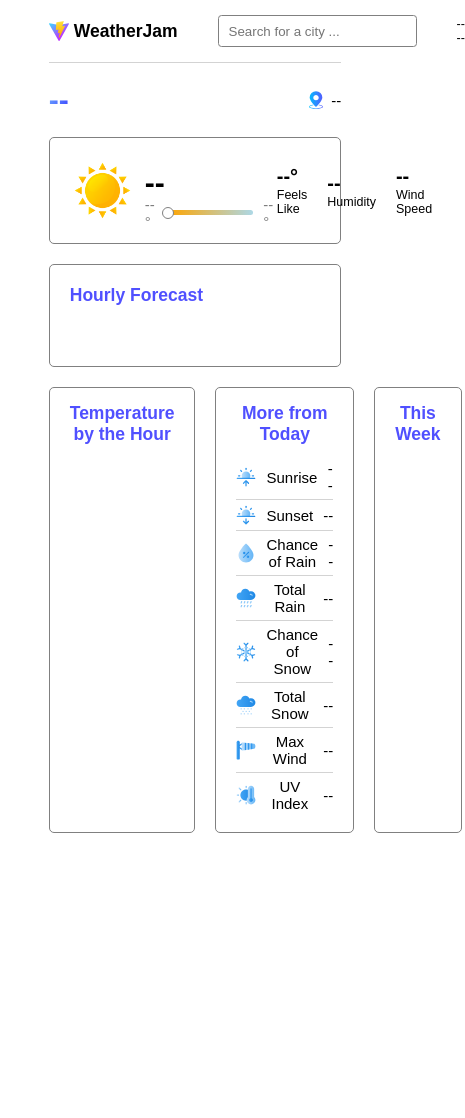
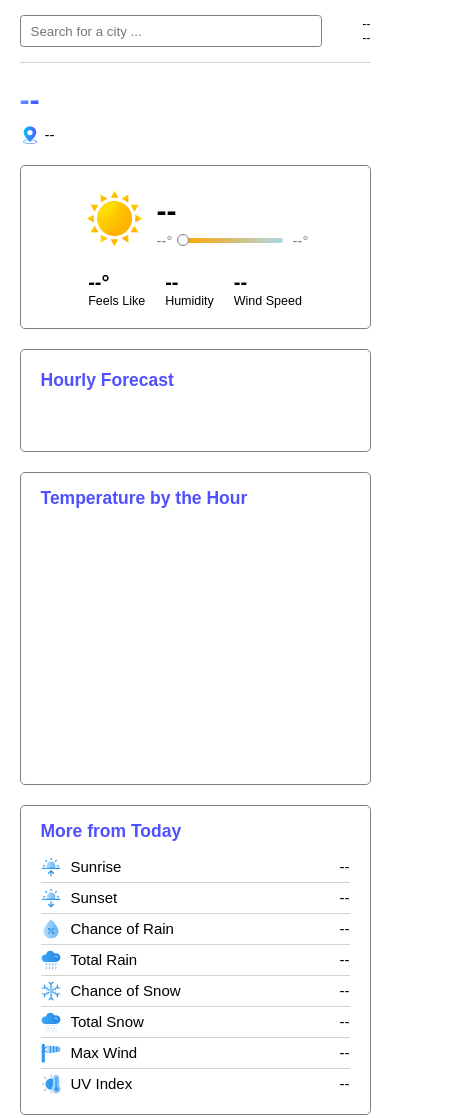
Before and after one commit to vpat28/WeatherJam, a website built with Vite: page index.html in a window 390 px wide. Shown: the top 1118 px of the page, 465 px wide, since content can reach past the window. Before the commit the page ends 853 px from the top, so only its background shows below. Built offline with nearby package versions, Linux system fonts and the light colour scheme; no server answers.

Commit message:
mobile responsiveness

```diff
--- a/src/main.js
+++ b/src/main.js
@@ -250,7 +250,7 @@ const populateMoreStats = (data) => {
     chanceRain.textContent = data.forecast.forecastday[0].day.daily_chance_of_rain + "%";
     totalRain.textContent = data.forecast.forecastday[0].day.totalprecip_in + " in.";
     chanceSnow.textContent = data.forecast.forecastday[0].day.daily_chance_of_snow + "%";
-    totalSnow.textContent = (data.forecast.forecastday[0].day.totalsnow_cm / 2.54) + " in.";
+    totalSnow.textContent = Math.round((data.forecast.forecastday[0].day.totalsnow_cm / 2.54) * 100) / 100 + " in";
     maxWind.textContent = data.forecast.forecastday[0].day.maxwind_mph + " mph";
     uvIndex.textContent = data.forecast.forecastday[0].day.uv;
 }
--- a/src/style.css
+++ b/src/style.css
@@ -482,3 +482,27 @@ p { font-size: 1.5rem; }
   max-height: 300px; /* Optional: Set a maximum height */
   margin: auto; /* Center the chart vertically */
 }
+
+
+/* ----------------------------------------------------------------------- */
+
+/* TABLET SIZING */
+@media (max-width: 992px) {
+  #main { width: 90%; }
+
+  .nav-logo { display: none; }
+
+  .header {
+    flex-direction: column;
+    gap: .75rem;
+    text-align: left;
+    align-items: start;
+  }
+
+  .weather-ctnr {
+    flex-direction: column;
+    gap: 2rem;
+  }
+
+  .widget-ctnr { flex-direction: column; }
+}
```
